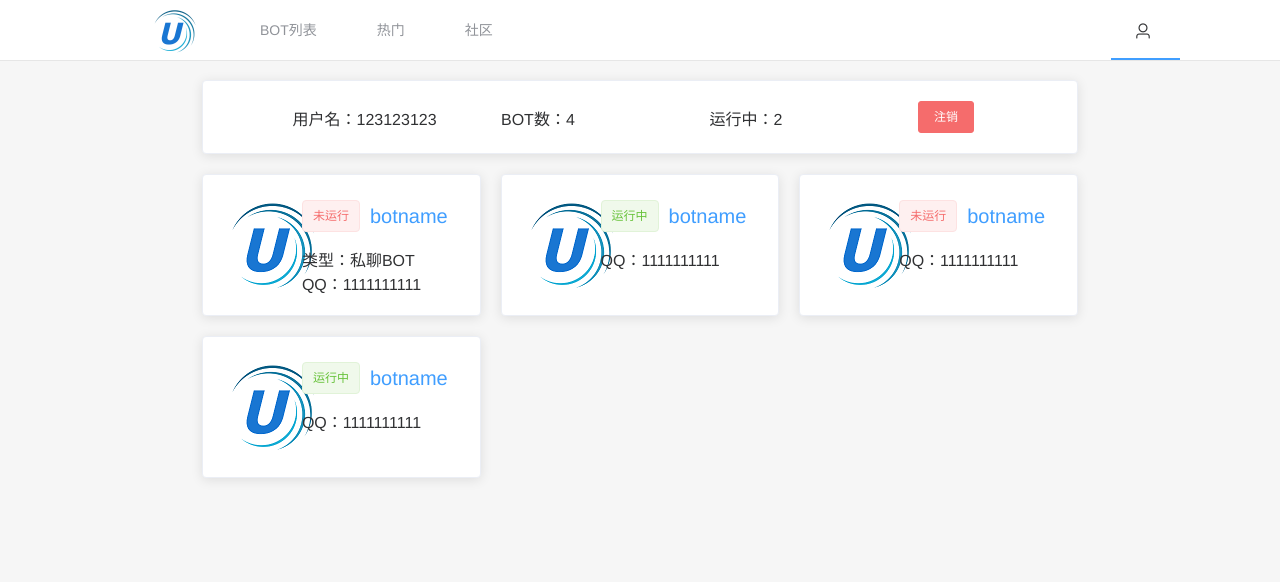
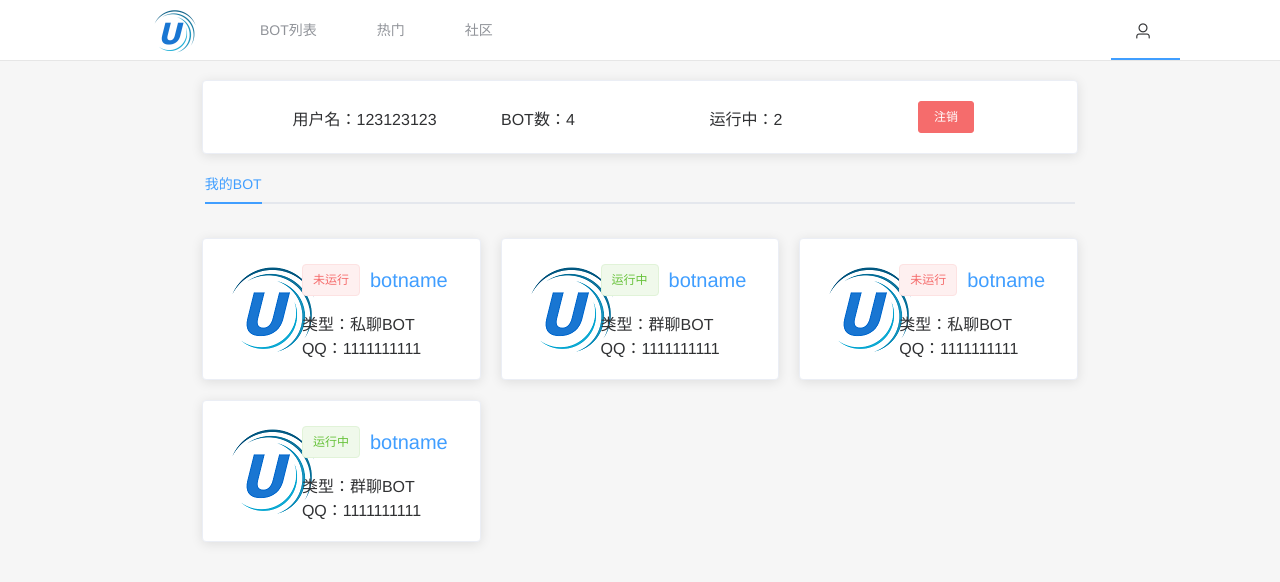
Before and after one commit to callmewindow/ucloud_client, a Vue app: page /#/user/1 in a window 1280 px wide. Shown: the top 582 px of the page. Built offline with nearby package versions, Linux system fonts and the light colour scheme.

Commit message:
Signed-off-by: kankanshukashu <1411607509@qq.com>

```diff
--- a/src/views/UserInfo.vue
+++ b/src/views/UserInfo.vue
@@ -17,6 +17,12 @@
           </el-row>
         </el-card>
       </el-col>
+    </el-row>
+
+    <el-row style="margin-left: 16%; margin-right: 16%; margin-top: 10px">
+      <el-tabs v-model="activeName">
+        <el-tab-pane label="我的BOT" name="first"></el-tab-pane>
+      </el-tabs>
     </el-row>
 
     <el-row :gutter="20" style="margin-left: 15%; margin-right: 15%;">
@@ -97,25 +103,26 @@ export default {
         {
           botId: 1,
           botName: "botname",
-          botType: "bottype",
+          botType: 2,
           botStatus: true,
           botQQ: 1111111111,
         },
         {
           botId: 1,
           botName: "botname",
-          botType: "bottype",
+          botType: 1,
           botStatus: false,
           botQQ: 1111111111,
         },
         {
           botId: 1,
           botName: "botname",
-          botType: "bottype",
+          botType: 2,
           botStatus: true,
           botQQ: 1111111111,
         },
       ],
+      activeName: "first"
     };
   },
   created() {
```
